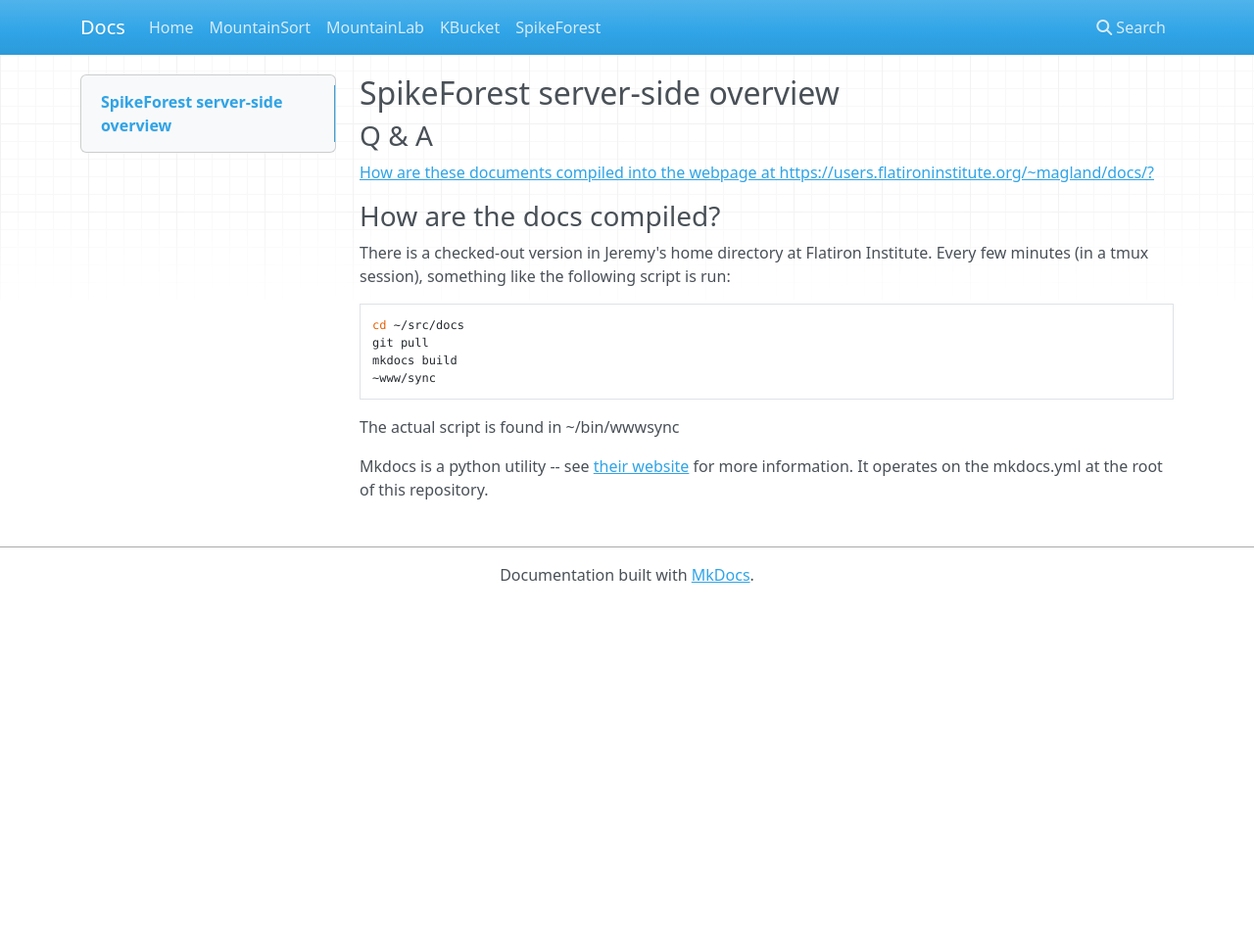
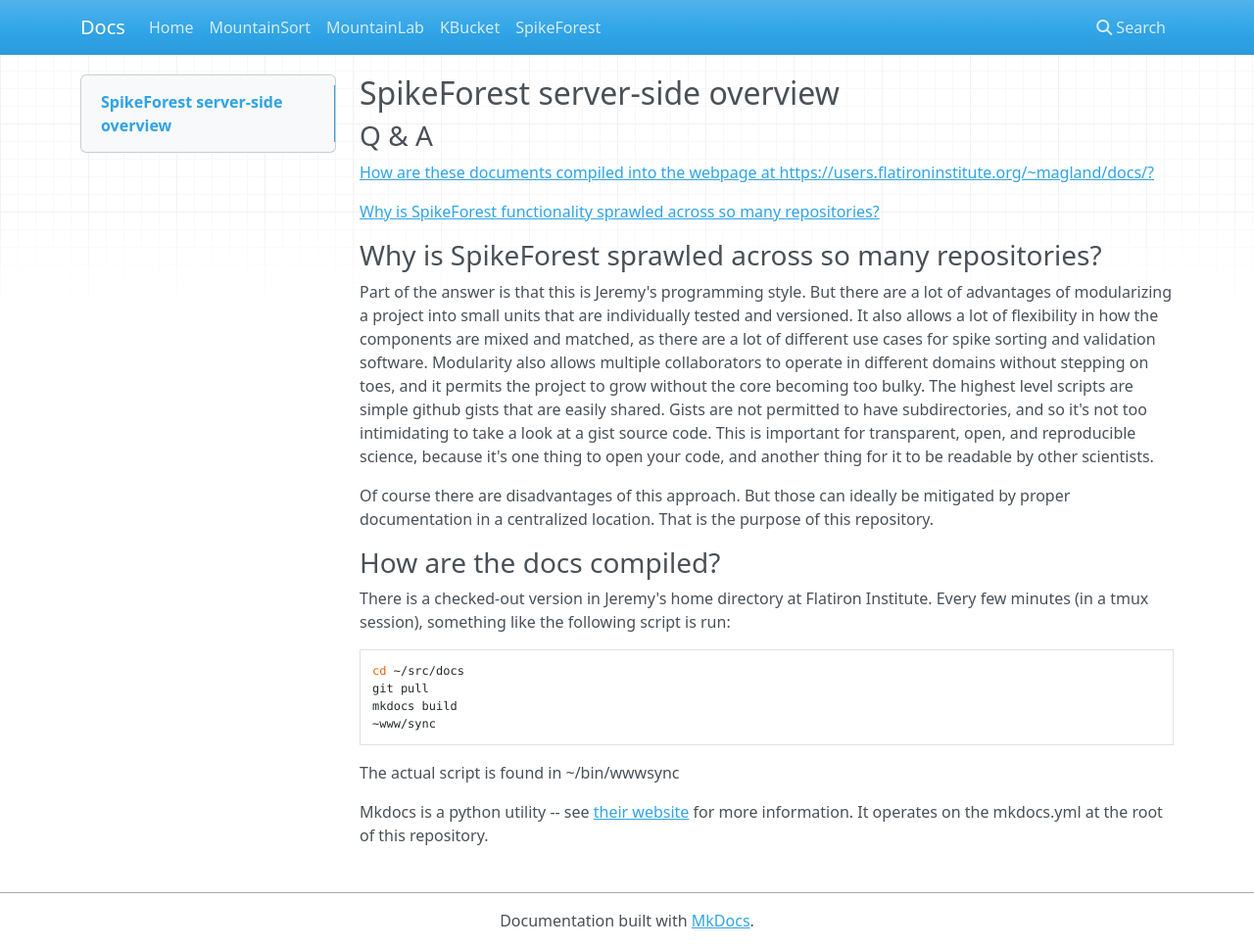
Before and after one commit to scratcharchive/spikeforest-docs, an MkDocs documentation site: the page built from docs/server-side-overview.md, in a window 1280 px wide and 968 px high. Shown: the whole window at 98% size. Built offline with MkDocs 1.6.1, drawn with Linux system fonts in a browser that asks for light colours; nearby versions of some CDN libraries.

Commit message:
Update server-side-overview.md

```diff
--- a/docs/server-side-overview.md
+++ b/docs/server-side-overview.md
@@ -2,9 +2,17 @@
 
 ### Q & A
 
-[How are these documents compiled into the webpage at https://users.flatironinstitute.org/~magland/docs/?](#how-are-the-docs-compiled)
+[How are these documents compiled into the webpage at https://users.flatironinstitute.org/~magland/docs/?](#how-docs-compiled)
 
-### How are the docs compiled?
+[Why is SpikeForest functionality sprawled across so many repositories?](#why-sprawled)
+
+### Why is SpikeForest sprawled across so many repositories? <a name="why-sprawled"></a>
+
+Part of the answer is that this is Jeremy's programming style. But there are a lot of advantages of modularizing a project into small units that are individually tested and versioned. It also allows a lot of flexibility in how the components are mixed and matched, as there are a lot of different use cases for spike sorting and validation software. Modularity also allows multiple collaborators to operate in different domains without stepping on toes, and it permits the project to grow without the core becoming too bulky. The highest level scripts are simple github gists that are easily shared. Gists are not permitted to have subdirectories, and so it's not too intimidating to take a look at a gist source code. This is important for transparent, open, and reproducible science, because it's one thing to open your code, and another thing for it to be readable by other scientists.
+
+Of course there are disadvantages of this approach. But those can ideally be mitigated by proper documentation in a centralized location. That is the purpose of this repository.
+
+### How are the docs compiled? <a name="how-docs-compiled"></a>
 
 There is a checked-out version in Jeremy's home directory at Flatiron Institute. Every few minutes (in a tmux session), something like the following script is run:
 
```
